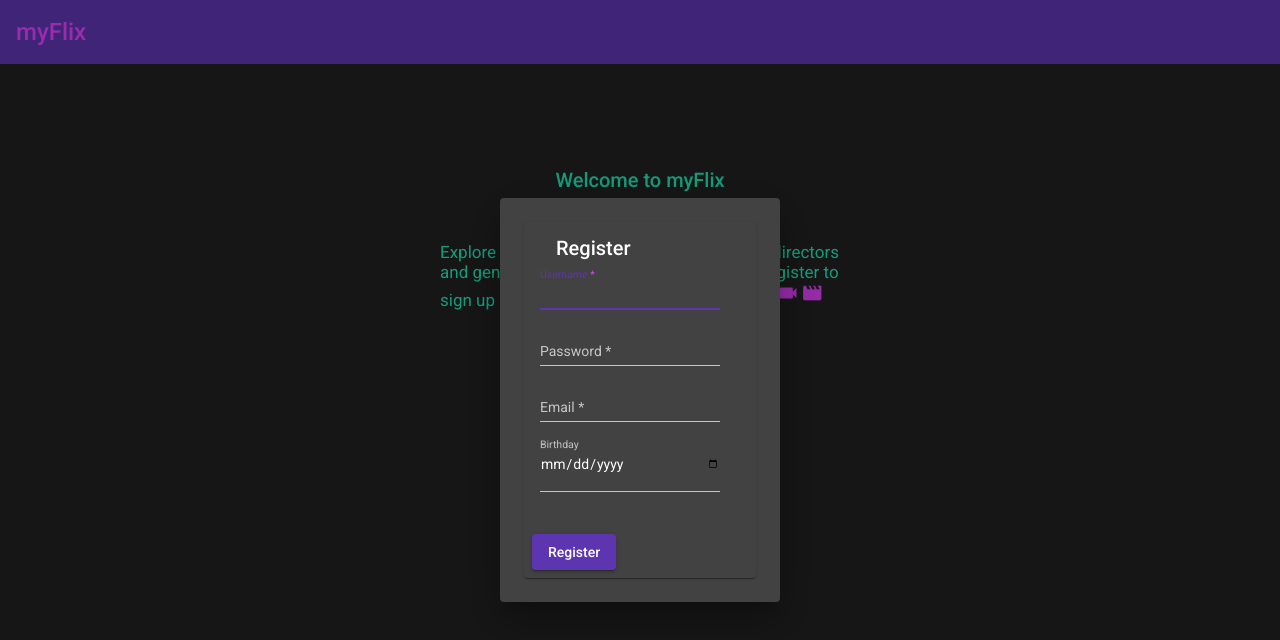
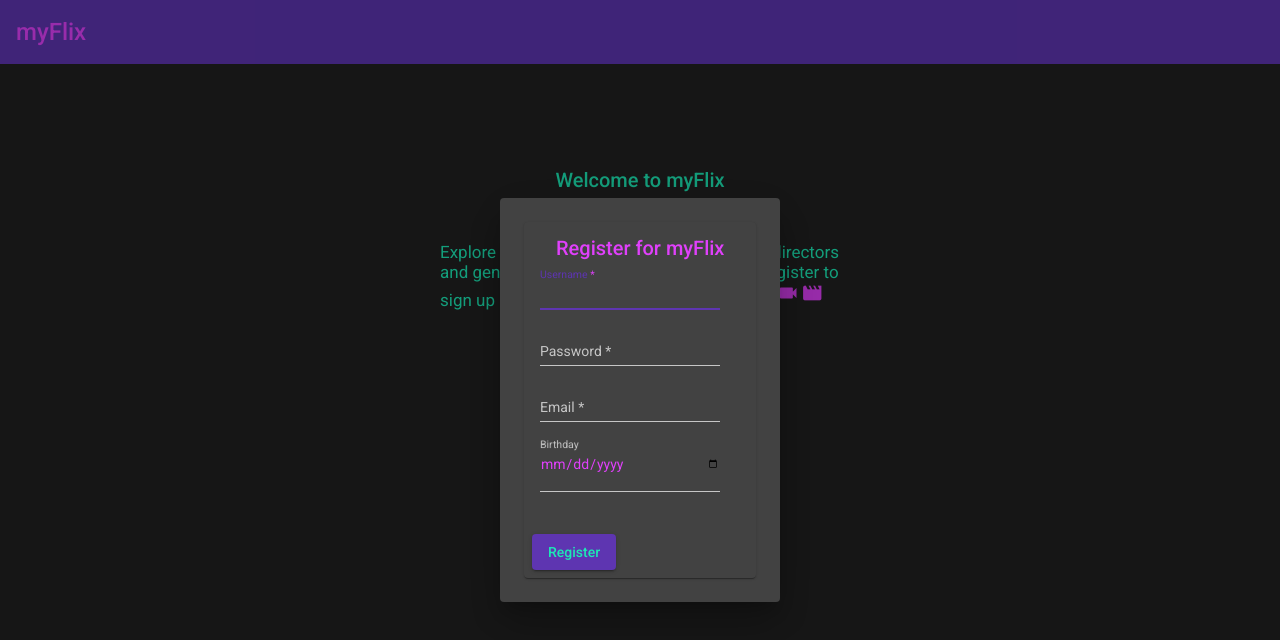
Before and after one commit to Penny167/myFlix-Angular-client, an Angular app: page /welcome in a window 1280 px wide. Both pictures are taken after a click on the button "Register". Shown: the top 640 px of the page. Built offline with nearby package versions, Linux system fonts and the light colour scheme.

Commit message:
Added styles to login and registration forms to match the edit profile form styles.

```diff
--- a/src/app/edit-profile-form/edit-profile-form.component.scss
+++ b/src/app/edit-profile-form/edit-profile-form.component.scss
@@ -10,10 +10,6 @@
   color: #E040FB;
 }
 
-.mat-form-field-infix {
-  color: #5e35b1;
-}
-
 .mat-raised-button {
   color: #1DE9B6;
 }
--- a/src/app/user-login-form/user-login-form.component.html
+++ b/src/app/user-login-form/user-login-form.component.html
@@ -1,6 +1,6 @@
 <mat-card>
   <mat-card-header>
-    <mat-card-title>Log In</mat-card-title>
+    <mat-card-title>Log in to myFlix</mat-card-title>
   </mat-card-header>
   <mat-card-content>
     <form>
--- a/src/app/user-login-form/user-login-form.component.scss
+++ b/src/app/user-login-form/user-login-form.component.scss
@@ -0,0 +1,15 @@
+.mat-card {
+  color: #E040FB;
+}
+
+.mat-card-title {
+  color: #E040FB;
+}
+
+.mat-form-field {
+  color: #E040FB;
+}
+
+.mat-raised-button {
+  color: #1DE9B6;
+}
--- a/src/app/user-registration-form/user-registration-form.component.html
+++ b/src/app/user-registration-form/user-registration-form.component.html
@@ -1,6 +1,6 @@
 <mat-card>
   <mat-card-header>
-    <mat-card-title>Register</mat-card-title>
+    <mat-card-title>Register for myFlix</mat-card-title>
   </mat-card-header>
   <mat-card-content>
     <form>
--- a/src/app/user-registration-form/user-registration-form.component.scss
+++ b/src/app/user-registration-form/user-registration-form.component.scss
@@ -0,0 +1,16 @@
+.mat-card {
+  color: #E040FB;
+}
+
+.mat-card-title {
+  color: #E040FB;
+  width: 180px;
+}
+
+.mat-form-field {
+  color: #E040FB;
+}
+
+.mat-raised-button {
+  color: #1DE9B6;
+}
```
